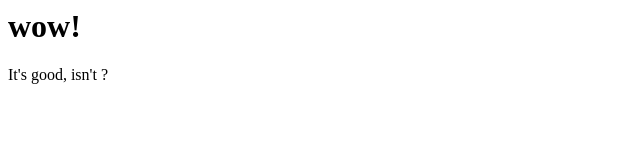
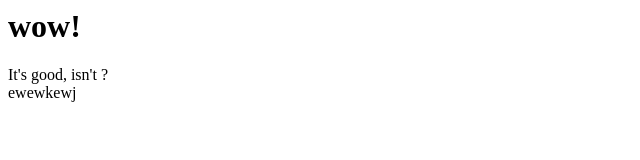
Before and after one commit to tcy6/web-lab, a plain HTML site: page index.html in a window 1280 px wide. Shown: the full height of the page, 0-640 px from the left. Drawn offline with Linux system fonts and the light colour scheme.

```diff
--- a/index.html
+++ b/index.html
@@ -1,2 +1,3 @@
 <h1>wow!</h1>
 <div>It's good, isn't ?</div>
+<div>ewewkewj</div>
```
